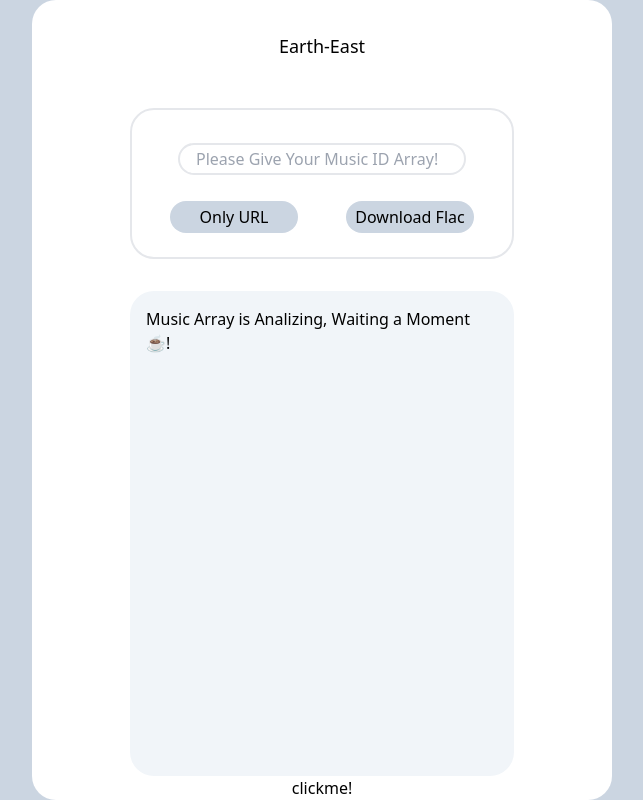
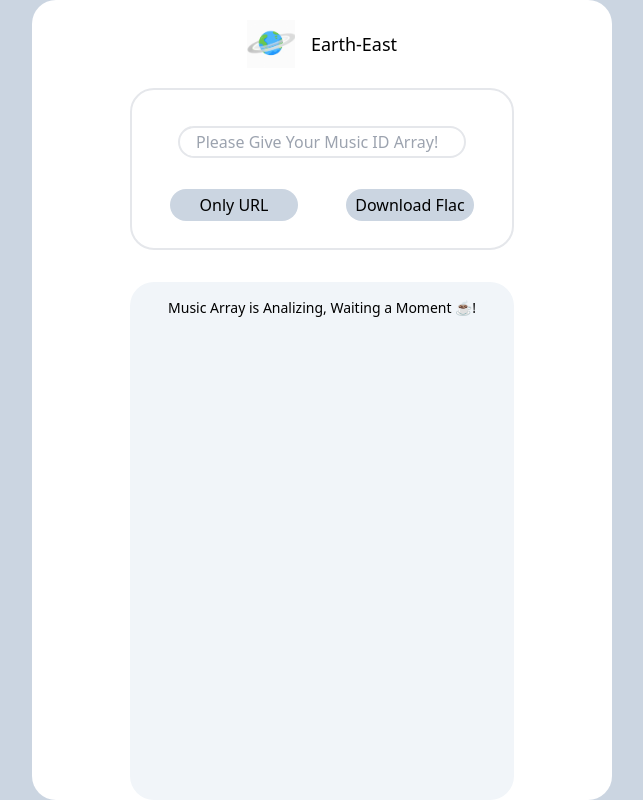
Before and after one commit to Baidaidai-GFWD-origin/East-Earth, a Vue app: page / in a window 1280 px wide. Shown: the whole page, without its empty margins (318-961 px from the left). Built offline with nearby package versions, Linux system fonts and the light colour scheme.

Commit message:
Fixed Core Function

```diff
--- a/src/App.vue
+++ b/src/App.vue
@@ -11,8 +11,10 @@ let myHtml = computed(()=>text.value)
 
 let musicIdArrayText = ref('')
 let musicIdArray = computed(()=>musicIdArrayText.value.split(',').map(id => id.trim()))
-let musicURLArray = []
+let downloadUrl = ref('');
+let fileName = ref('');
 
+const VDOM = useTemplateRef('VDOM')
 
 async function getMusic(array) {
     let musicURLs = {};
@@ -22,8 +24,10 @@ async function getMusic(array) {
             let musicJSON = await fetch(`http://localhost:5000/Song_V1?ids=${array[i]}&level=jymaster&type=json`);
             let JSONContext = await musicJSON.json();
             let musicURL = JSONContext.url;
-            musicURLs[i] = musicURL;
-            musicURLArray[i] = musicURL
+            let musicName = JSONContext.al_name
+            musicURLs[i] = {}
+            musicURLs[i].Name = musicName
+            musicURLs[i].URL = musicURL
         }catch(err){
             console.error(`music ${array[i]} is analysis failed！`)
         }
@@ -31,26 +35,38 @@ async function getMusic(array) {
     return musicURLs
 }
 
-// 只需要让function生成文本
 async function generateText(){
     let resault = await getMusic(musicIdArray.value)
     text.value = JSON.stringify(resault,null,'\t')
 }
 
-let downloadUrl = ref('');
-const VDOM = useTemplateRef('VDOM')
-
 async function downloadFile() {
-    alert("功能暂出现问题，等待后期修复")
+    // fetch文件 -> 转存Blob -> 生成URI -> 触发点击下载
     let downloadUrlArray = await getMusic(musicIdArray.value);
     const downloadUrlList = Object.values(downloadUrlArray);
     for (let i = 0; i < downloadUrlList.length; i++) {
-        downloadUrl.value = downloadUrlList[i];
-        console.log(downloadUrl.value)
-        VDOM.value.href = downloadUrl.value
-        console.log(VDOM.value.href)
-        VDOM.value.click();
-        console.log(`${i} is Downloading……`);
+        try{
+            let musicFetchResaults = await fetch(downloadUrlList[i].URL)
+
+            let musicBlob = await musicFetchResaults.blob()
+
+            let musicDownloadUrl = URL.createObjectURL(musicBlob)
+
+            downloadUrl.value = musicDownloadUrl
+            fileName.value = `${downloadUrlList[i].Name}.flac`
+            console.log(downloadUrl.value)
+            console.log(fileName.value)
+
+            VDOM.value.href = downloadUrl.value
+            VDOM.value.download = fileName.value
+            console.log(VDOM.value.href)
+            console.log(VDOM.value.download)
+
+            VDOM.value.click();
+            console.log(`${i} is Downloading……`);
+        }catch(err){
+            console.error(`music ${downloadUrlList[i].Name} is analysis failed！`)
+        }
     }
 }
 
@@ -61,8 +77,11 @@ async function downloadFile() {
 <template>
     <div id="page-container" class=" h-screen w-screen flex justify-center bg-slate-300">
         <div id="box-container" class=" h-screen w-[580px] bg-white rounded-3xl flex items-center flex-col">
-            <div>
-                <p class=" mt-8 text-lg mb-12">Earth-East</p>
+            <div class="flex items-center h-24">
+                <img src="./assets/east-erarth.jpeg" class="h-12 mr-4">
+                <div class="flex items-center">
+                    <p class="text-lg">Earth-East</p>
+                </div>
             </div>
             <div class=" h-44 w-96  rounded-3xl border-2 flex items-center justify-around flex-col">
                 <input type="text" v-model="musicIdArrayText" placeholder="Please Give Your Music ID Array!" class=" rounded-3xl pl-4 border-2 w-72 h-8 mt-8"/>
@@ -71,12 +90,12 @@ async function downloadFile() {
                     <button class=" bg-slate-300 m-6 w-32 h-8 rounded-2xl" @click="downloadFile">Download Flac</button>
                 </div>
             </div>
-            <div class=" bg-slate-100 h-[560px] max-h-[560px] w-96 p-4  rounded-3xl flex items-center flex-col mt-8 whitespace-break-spaces break-all overflow-scroll" v-html="myHtml">
+            <div class=" bg-slate-100 h-[560px] max-h-[560px] w-96 p-4  rounded-3xl flex items-center flex-col mt-8 whitespace-break-spaces break-all overflow-scroll text-sm" v-html="myHtml">
 
             </div>
 
             <!-- Visiual DOM -->
-            <a ref="VDOM" :v-show="false" href="" target="_blank" download="audio.flac" type="audio/flac">clickme!</a>
+            <a ref="VDOM" v-show="false" href="" target="_blank" download="audio.flac" type="audio/flac">clickme!</a>
 
         </div>
     </div>
```
